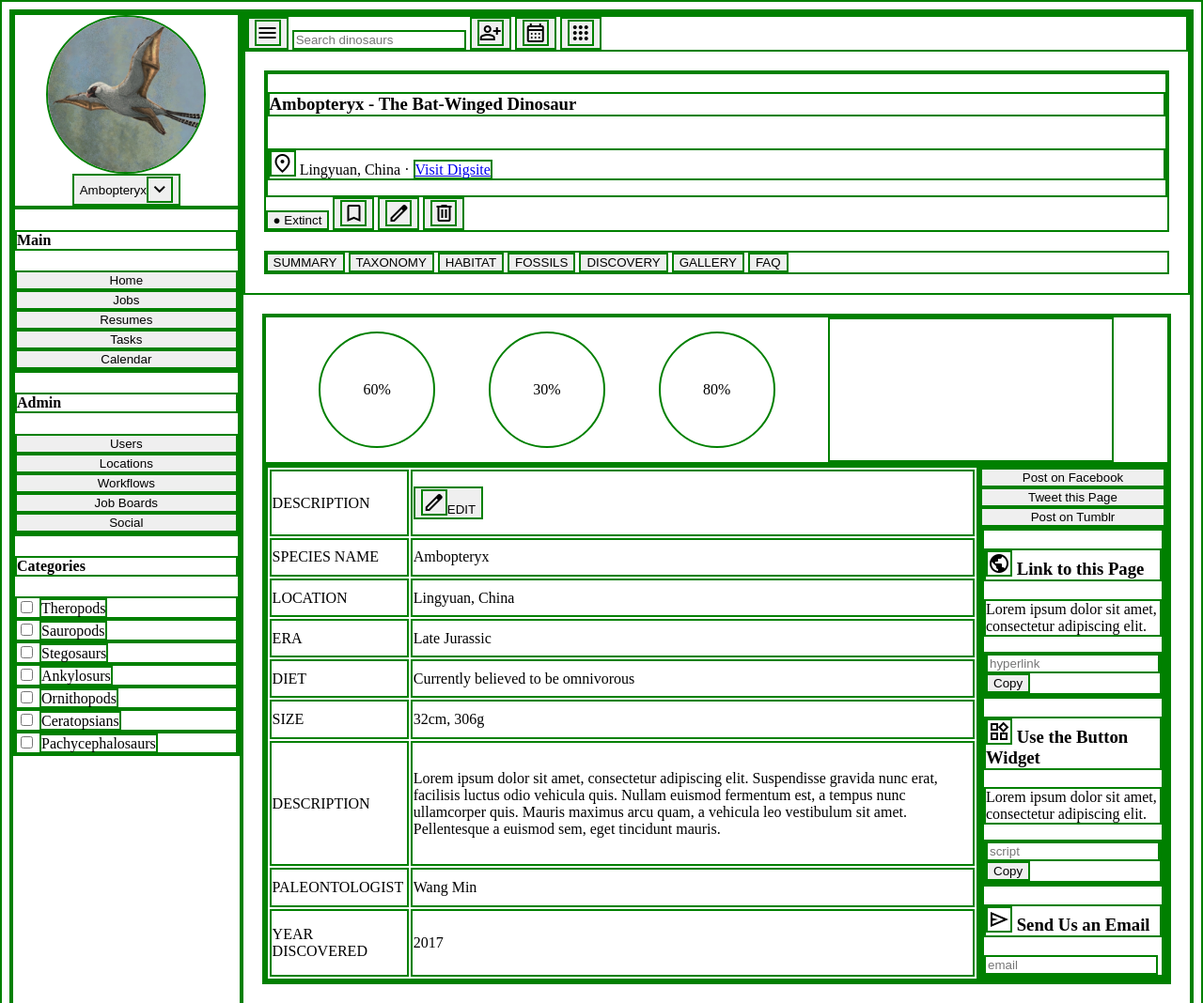
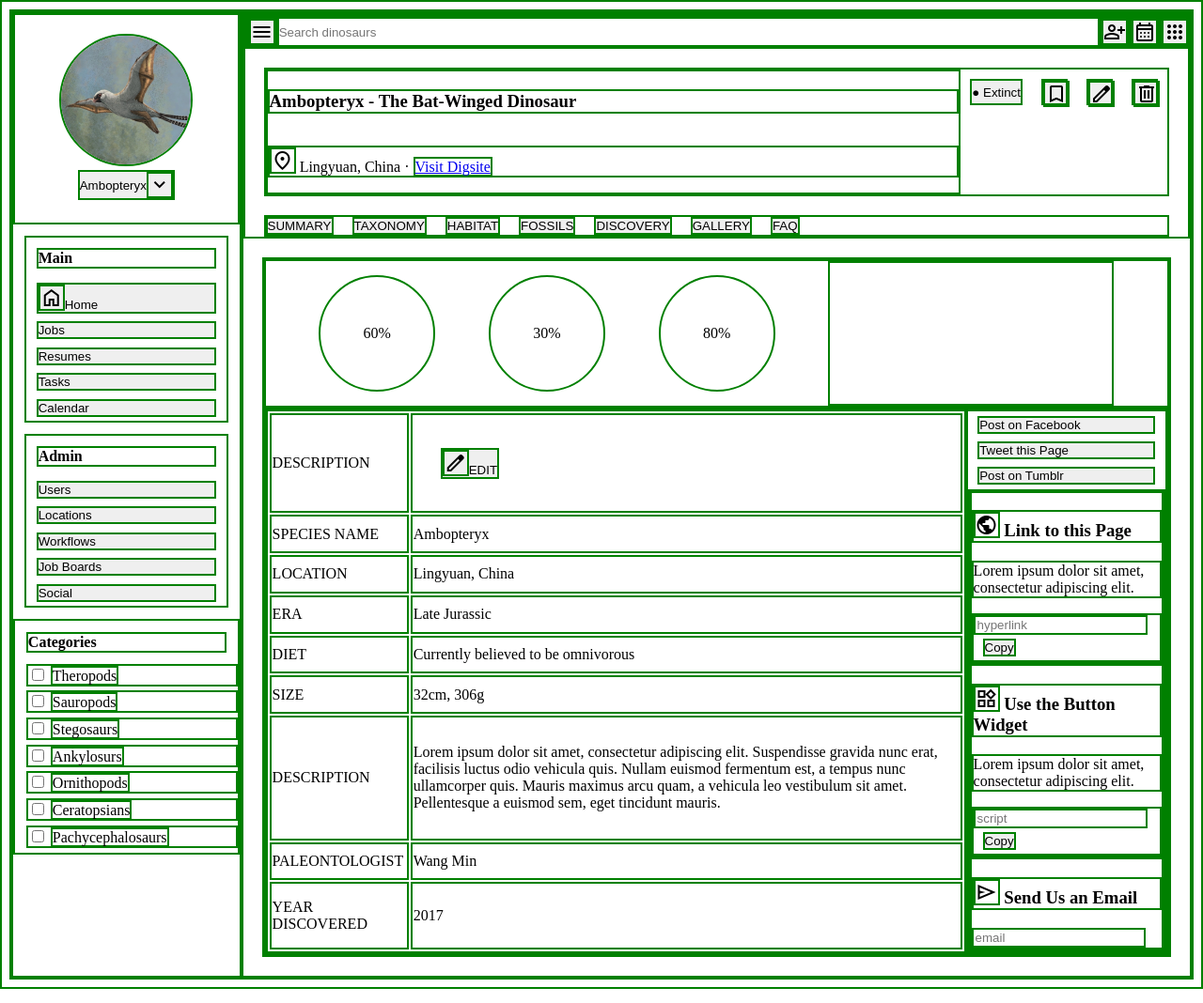
Before and after one commit to kirkhauck/static-comp-challenge, a plain HTML site: page index.html in a window 1280 px wide. Shown: the top 1068 px of the page at 94% size. Drawn offline with nearby package versions, Linux system fonts and the light colour scheme.

Commit message:
feat: Make header nav buttons arranged in line without bottom margin

```diff
--- a/index.html
+++ b/index.html
@@ -16,49 +16,49 @@
           Ambopteryx <span class="material-symbols-outlined">expand_more</span>
         </button>
       </header>
-      <nav class="side-button-containers">
+      <nav class="side-button-container">
         <h4>Main</h4>
-        <button>Home</button>
-        <button>Jobs</button>
-        <button>Resumes</button>
-        <button>Tasks</button>
-        <button>Calendar</button>
+        <button class="side-button"><span class="material-symbols-outlined">home</span>Home</button>
+        <button class="side-button">Jobs</button>
+        <button class="side-button">Resumes</button>
+        <button class="side-button">Tasks</button>
+        <button class="side-button">Calendar</button>
       </nav>
-      <nav class="side-button-containers">
+      <nav class="side-button-container">
         <h4>Admin</h4>
-        <button>Users</button>
-        <button>Locations</button>
-        <button>Workflows</button>
-        <button>Job Boards</button>
-        <button>Social</button>
+        <button class="side-button">Users</button>
+        <button class="side-button">Locations</button>
+        <button class="side-button">Workflows</button>
+        <button class="side-button">Job Boards</button>
+        <button class="side-button">Social</button>
       </nav>
-      <nav class="side-button-containers">
+      <nav class="categories-container">
         <h4>Categories</h4>
-        <div>
+        <div class="category">
           <input type="checkbox" id="theropods" name="theropods" value="theropods">
           <label for="theropods"> Theropods</label>
         </div>
-        <div>
+        <div class="category">
           <input type="checkbox" id="sauropods" name="sauropods" value="sauropods">
           <label for="sauropods"> Sauropods</label>
         </div>
-        <div>
+        <div class="category">
           <input type="checkbox" id="stegosaurs" name="stegosaurs" value="stegosaurs">
           <label for="stegosaurs"> Stegosaurs</label>
         </div>
-        <div>
+        <div class="category">
           <input type="checkbox" id="ankylosaurs" name="ankylosaurs" value="ankylosaurs">
           <label for="ankylosaurs"> Ankylosurs</label>
         </div>
-        <div>
+        <div class="category">
           <input type="checkbox" id="ornithopods" name="ornithopods" value="ornithopods">
           <label for="ornithopods"> Ornithopods</label>
         </div>
-        <div>
+        <div class="category">
           <input type="checkbox" id="ceratopsians" name="ceratopsians" value="ceratopsians">
           <label for="ceratopsians"> Ceratopsians</label>
         </div>
-        <div>
+        <div class="category">
           <input type="checkbox" id="pachycephalosaurs" name="pachycephalosaurs" value="pachycephalosaurs">
           <label for="pachycephalosaurs"> Pachycephalosaurs</label>
         </div>
@@ -66,7 +66,7 @@
     </aside>
     <section class="content">
       <header>
-        <section>
+        <section class="search-bar">
           <button><span class="material-symbols-outlined">menu</span></button>
           <input type="text" placeholder="Search dinosaurs" name="search">
           <button><span class="material-symbols-outlined">person_add</span></button>
@@ -78,7 +78,7 @@
             <h1>Ambopteryx - The Bat-Winged Dinosaur</h1>
             <p><span class="material-symbols-outlined">location_on</span> Lingyuan, China &#183 <a href="https://shattereddisk.github.io/rickroll/rickroll.mp4">Visit Digsite</a></p>
           </div>
-          <button>&#x25cf Extinct</button>
+          <button class="status-button">&#x25cf Extinct</button>
           <button><span class="material-symbols-outlined">bookmark</span></button>
           <button><span class="material-symbols-outlined">edit</span></button>
           <button><span class="material-symbols-outlined">delete</span></button>
--- a/style.css
+++ b/style.css
@@ -12,32 +12,69 @@ aside {
   width: 300px;
 }
 
+h4 {
+  margin: 5%
+}
+
 .aside-header {
+  padding: 20px;
   display: flex;
   flex-direction: column;
   align-items: center;
 }
 
-.side-button-containers {
+.side-button-container {
+  margin: 5%;
   display: flex;
   flex-direction: column;
+}
+
+.categories-container {
+  display: flex;
+  flex-direction: column;
+}
+
+.category {
+  margin-left: 5%;
+  margin-bottom: 2%;
 }
 
 .content {
   width: 100%;
 }
 
+.search-bar {
+  width: 100%;
+  height: 2em;
+  display: flex;
+}
+
+.search-bar > * {
+  margin: 0;
+  padding: 0;
+}
+
+.search-bar > * > button {
+  height: 2em;
+  width: 2em;
+}
+
 .header-content {
   margin: 20px;
+  display: flex;
 }
 
 .title-and-subtitle {
+  width: 100%;
   display: flex;
   flex-direction: column;
 }
 
 .content-selection-buttons {
   margin: 20px;
+  margin-bottom: 0;
+  display: flex;
+
 }
 
 main {
@@ -70,7 +107,7 @@ main {
 .social-buttons-container {
   display: flex;
   flex-direction: column;
-  width: 550px;
+  width: 600px;
 }
 /* Images */
 
@@ -79,9 +116,41 @@ img {
   border-radius: 50%;
 }
 
+/* inputs */
+
+.search-bar > input {
+  width: 100%;
+}
+
 /* buttons */
+
+button {
+  margin: 2% 5% 2% 5%;
+  padding: 0;
+  text-align: left;
+}
 
 .profile-button {
   display: flex;
   align-items: center;
 }
+
+button > span {
+  font-size: 1.2em;
+}
+
+.status-button {
+  width: auto !important;
+  white-space: nowrap;
+}
+
+.header-content > button {
+  height: 28px;
+  width: 28px;
+  margin: 10px;
+}
+
+.content-selection-buttons > button {
+  margin: 0;
+  margin-right: 20px;
+}
```
